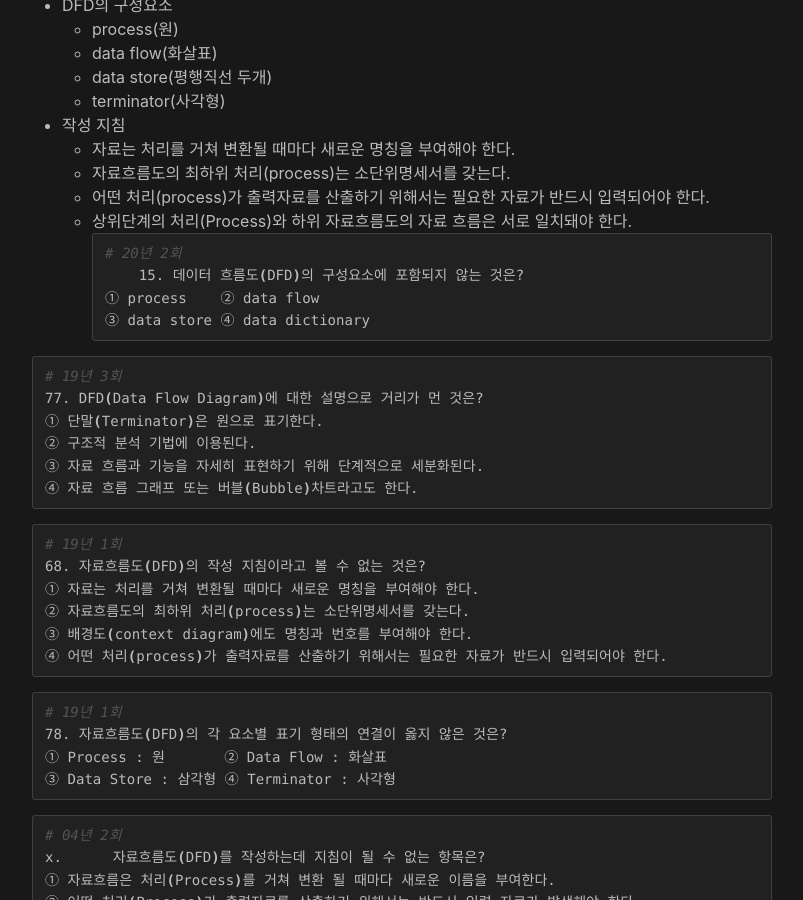
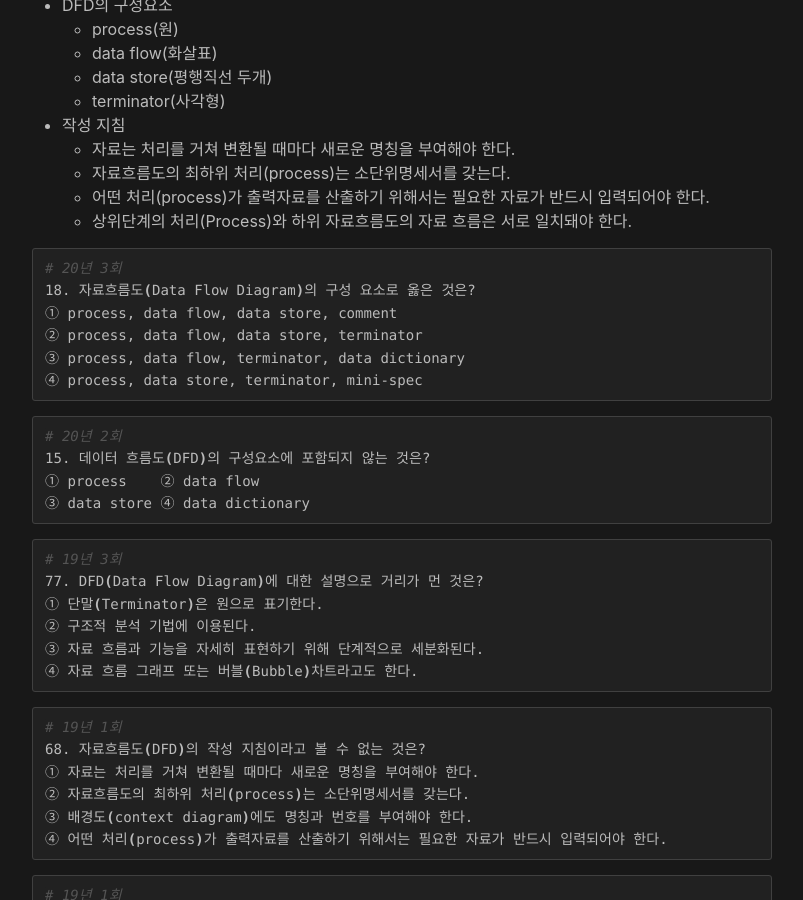
Before and after one commit to jtrimind/jtrimind.github.io, a Jekyll site: the page built from 정보처리기사/_posts/2020-08-07-dfd.md, in a window 1280 px wide and 900 px high, scrolled down 334 px. Shown: the whole window, without its empty margins (238-1041 px from the left). Built offline with Jekyll 4.4.1, drawn with Linux system fonts in a browser that asks for light colours; comment, search, counter and statistics services are not loaded.

Commit message:
Update dfd

````diff
--- a/정보처리기사/_posts/2020-08-07-dfd.md
+++ b/정보처리기사/_posts/2020-08-07-dfd.md
@@ -16,6 +16,16 @@ title: "[정보처리기사 필기] 자료흐름도(DFD, Data Flow Diagram)"
   - 자료흐름도의 최하위 처리(process)는 소단위명세서를 갖는다.
   - 어떤 처리(process)가 출력자료를 산출하기 위해서는 필요한 자료가 반드시 입력되어야 한다.
   - 상위단계의 처리(Process)와 하위 자료흐름도의 자료 흐름은 서로 일치돼야 한다.
+
+```bash
+# 20년 3회
+18. 자료흐름도(Data Flow Diagram)의 구성 요소로 옳은 것은?
+① process, data flow, data store, comment
+② process, data flow, data store, terminator
+③ process, data flow, terminator, data dictionary
+④ process, data store, terminator, mini-spec
+```
+
 ```bash
 # 20년 2회
 15. 데이터 흐름도(DFD)의 구성요소에 포함되지 않는 것은?
````
